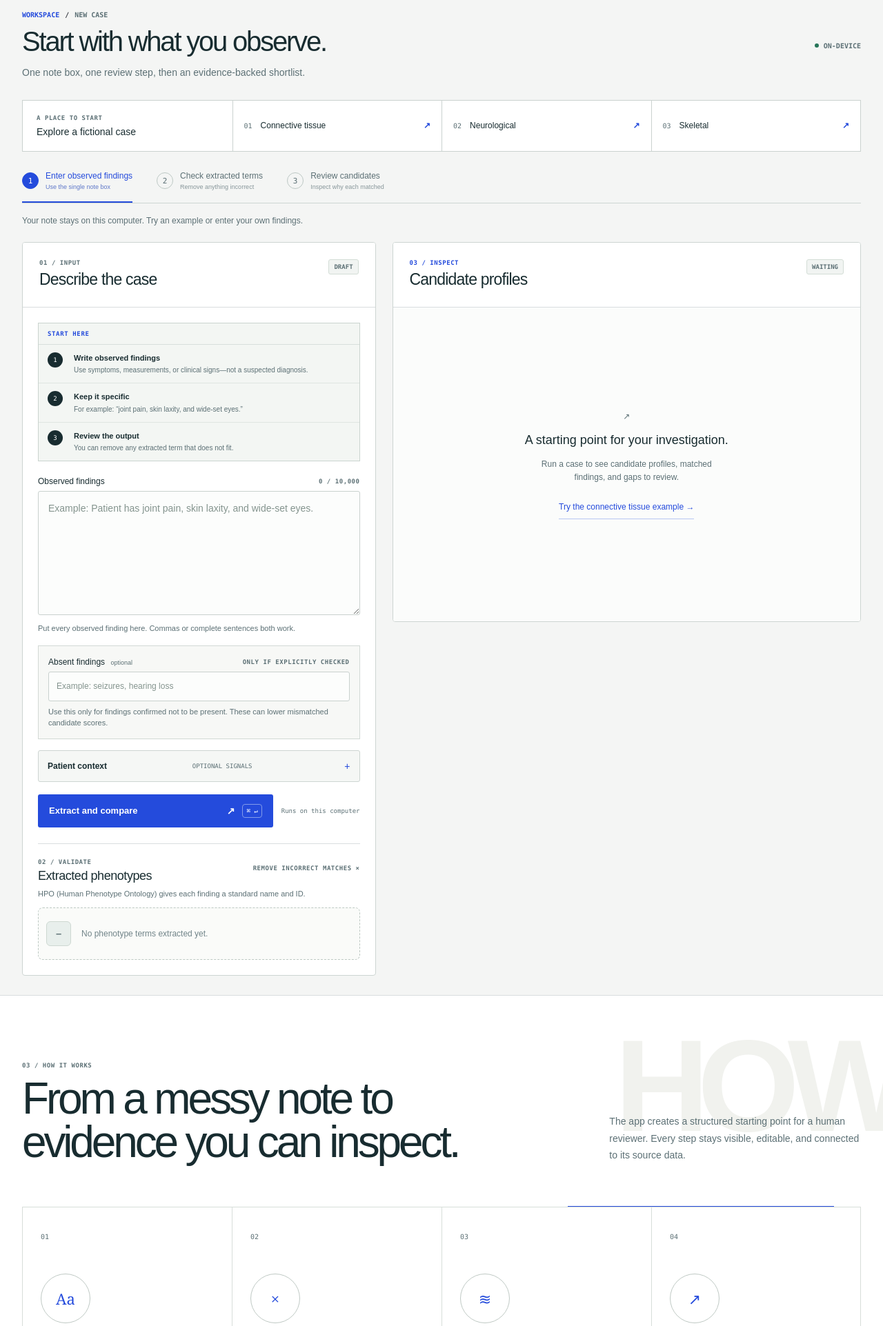
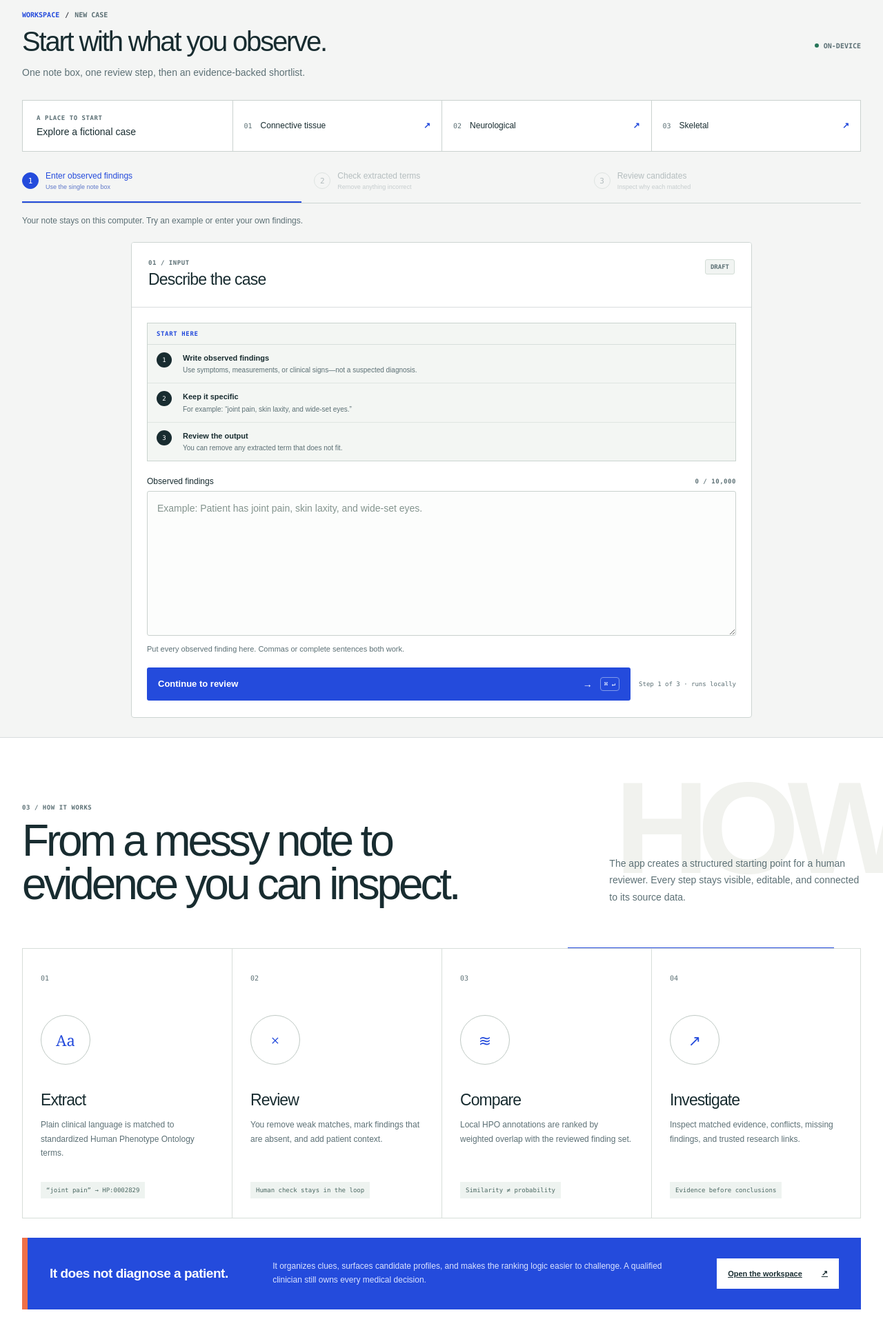
Before and after one commit to MokshKhemka/Cong-APP, a Flask app: page / in a window 1280 px wide. Shown: the part 883-2806 px from the top of the page at 69% size. Run offline with Flask 3, Linux system fonts and the light colour scheme; parts of the project's set-up code (start-up, migrations or seed data) failed here and were passed over.

Commit message:
Turn analysis into a guided three-step flow

```diff
--- a/static/app.js
+++ b/static/app.js
@@ -21,6 +21,9 @@ const hpoQuery = document.querySelector('#hpo-query');
 const hpoResults = document.querySelector('#hpo-results');
 const builderPreview = document.querySelector('#builder-preview');
 const builderUse = document.querySelector('#builder-use');
+const reviewContinue = document.querySelector('#review-continue');
+const wizardPages = [...document.querySelectorAll('[data-wizard-page]')];
+const wizardControls = [...document.querySelectorAll('.workflow [data-wizard-go]')];
 
 const excludedTermIds = new Set();
 let latestAnalysis = null;
@@ -37,11 +40,18 @@ const demos = {
   skeletal: {name: 'Skeletal', text: 'Patient has short stature, scoliosis and brachydactyly.'},
 };
 
-function setStep(index) {
-  document.querySelectorAll('.workflow a').forEach((link, i) => {
-    if (i === index) link.setAttribute('aria-current', 'step');
-    else link.removeAttribute('aria-current');
+function setStep(index, {scroll = false} = {}) {
+  wizardPages.forEach(page => { page.hidden = Number(page.dataset.wizardPage) !== index; });
+  wizardControls.forEach((control, i) => {
+    if (i === index) control.setAttribute('aria-current', 'step');
+    else control.removeAttribute('aria-current');
   });
+  if (scroll) document.querySelector('.workspace').scrollIntoView({behavior: reducedMotion.matches ? 'instant' : 'smooth', block: 'start'});
+}
+
+function updateWizardAccess() {
+  wizardControls[1].disabled = !latestAnalysis;
+  wizardControls[2].disabled = !latestAnalysis?.diseases.length || isStale;
 }
 
 function setResultsView(compare) {
@@ -64,13 +74,28 @@ function renderComparison(data) {
 function markEdited() {
   document.querySelector('#note-count').textContent = `${textInput.value.length.toLocaleString()} / 10,000`;
   setStep(0);
-  if (!latestAnalysis) return;
+  if (!latestAnalysis) {
+    updateWizardAccess();
+    return;
+  }
   isStale = true;
   exportButton.hidden = true;
   feedback.hidden = true;
   caseStatus.classList.add('stale');
   caseStatus.textContent = 'Case changed. The displayed results belong to the previous analysis. Run again to update them.';
   resultsPanelState.textContent = 'Needs update';
+  updateWizardAccess();
+}
+
+function markReviewEdited() {
+  if (!latestAnalysis) return;
+  isStale = true;
+  exportButton.hidden = true;
+  feedback.hidden = true;
+  caseStatus.classList.add('stale');
+  caseStatus.textContent = 'Review options changed. Continue to refresh the candidate profiles.';
+  resultsPanelState.textContent = 'Needs update';
+  updateWizardAccess();
 }
 
 async function loadDemo(key) {
@@ -86,8 +111,8 @@ async function loadDemo(key) {
   excludedTermIds.clear();
   markEdited();
   document.querySelector('#analysis').scrollIntoView({behavior: reducedMotion.matches ? 'instant' : 'smooth'});
-  await analyze();
-  if (latestAnalysis) caseStatus.textContent = `Fictional example: ${demo.name}. ${latestAnalysis.terms.length} findings extracted. Review them, then compare the candidate evidence.`;
+  await analyze(1);
+  if (latestAnalysis) caseStatus.textContent = `Fictional example: ${demo.name}. ${latestAnalysis.terms.length} findings extracted. Review them, then continue to candidates.`;
 }
 
 document.addEventListener('click', event => {
@@ -106,7 +131,8 @@ document.querySelector('#demo-replace').addEventListener('click', () => { if (pe
 document.querySelector('#demo-cancel').addEventListener('click', () => { pendingDemo = null; document.querySelector('#demo-confirm').hidden = true; });
 document.querySelector('#view-list').addEventListener('click', () => setResultsView(false));
 document.querySelector('#view-compare').addEventListener('click', () => setResultsView(true));
-formControls.forEach(control => control.addEventListener('input', markEdited));
+textInput.addEventListener('input', markEdited);
+[absentText, patientAge, patientSex, refractory].forEach(control => control.addEventListener('input', markReviewEdited));
 
 const hero = document.querySelector('.hero');
 const signalBoard = document.querySelector('.signal-board');
@@ -129,7 +155,11 @@ function syncHeader() {
 
 syncHeader();
 window.addEventListener('scroll', syncHeader, {passive: true});
-document.querySelectorAll('.workflow a').forEach((link, index) => link.addEventListener('click', () => setStep(index)));
+document.addEventListener('click', event => {
+  const control = event.target.closest('[data-wizard-go]');
+  if (!control || control.disabled) return;
+  setStep(Number(control.dataset.wizardGo), {scroll: true});
+});
 
 if (hero && signalBoard && !reducedMotion.matches) {
   let motionFrame = 0;
@@ -281,6 +311,7 @@ builderUse?.addEventListener('click', () => {
   excludedTermIds.clear();
   markEdited();
   history.pushState(null, '', '#analysis');
+  setStep(0);
   document.querySelector('#analysis').scrollIntoView({behavior: reducedMotion.matches ? 'instant' : 'smooth'});
   setTimeout(() => textInput.focus({preventScroll: true}), reducedMotion.matches ? 0 : 500);
 });
@@ -294,7 +325,9 @@ function setLoading(isLoading) {
   analyzeButton.disabled = isLoading;
   formControls.forEach(control => { control.disabled = isLoading; });
   document.querySelectorAll('[data-demo], .remove-term, #demo-replace').forEach(button => { button.disabled = isLoading; });
-  analyzeButton.querySelector('span').textContent = isLoading ? 'Comparing profiles…' : 'Extract and compare';
+  reviewContinue.disabled = isLoading;
+  analyzeButton.querySelector('span').textContent = isLoading ? 'Extracting findings…' : 'Continue to review';
+  reviewContinue.querySelector('span').textContent = isLoading ? 'Updating candidates…' : 'See candidate profiles';
   document.querySelector('.workspace').setAttribute('aria-busy', String(isLoading));
 }
 
@@ -417,7 +450,7 @@ function renderProfile(disease) {
       </div>`).join('')}`;
 }
 
-async function analyze() {
+async function analyze(destination = 1) {
   if (analyzeButton.disabled) return;
   const text = textInput.value.trim();
   if (!text) {
@@ -461,7 +494,9 @@ async function analyze() {
     renderSignals(data);
     renderComparison(data);
     resultTools.hidden = !data.diseases.length;
-    caseStatus.textContent = `${data.terms.length} findings extracted · ${data.diseases.length} candidates returned. Review the extracted terms, then compare the evidence.`;
+    caseStatus.textContent = destination === 2
+      ? `${data.terms.length} findings confirmed · ${data.diseases.length} candidates ready to inspect.`
+      : `${data.terms.length} findings extracted. Check each term, add any confirmed absences, then continue.`;
     differential.hidden = !data.diseases.length;
     profileSelect.innerHTML = '<option value="">Choose a candidate to compare…</option>'
       + data.diseases.map((disease, index) => (
@@ -471,34 +506,36 @@ async function analyze() {
     feedback.hidden = false;
     inputPanelState.textContent = `${data.terms.length} found`;
     resultsPanelState.textContent = `${data.diseases.length} ranked`;
+    updateWizardAccess();
+    setStep(destination, {scroll: true});
   } catch (error) {
     showError(termResults, error.message);
     showError(diseaseResults, 'Analysis failed. Check the service and try again.');
     inputPanelState.textContent = 'Review';
     resultsPanelState.textContent = 'Error';
     caseStatus.textContent = 'Analysis could not complete. Review the error below and try again.';
-    setStep(0);
+    updateWizardAccess();
+    setStep(destination === 2 ? 1 : 0);
   } finally {
     setLoading(false);
   }
 }
 
-analyzeButton.addEventListener('click', analyze);
+analyzeButton.addEventListener('click', () => analyze(1));
+reviewContinue.addEventListener('click', () => analyze(2));
 textInput.addEventListener('keydown', event => {
   if ((event.metaKey || event.ctrlKey) && event.key === 'Enter') {
     event.preventDefault();
-    analyze();
+    analyze(1);
   }
 });
-[textInput, additionalText].forEach(input => {
-  input.addEventListener('input', () => excludedTermIds.clear());
-});
+textInput.addEventListener('input', () => excludedTermIds.clear());
 
 termResults.addEventListener('click', event => {
   const button = event.target.closest('[data-remove-term]');
   if (!button) return;
   excludedTermIds.add(button.dataset.removeTerm);
-  analyze();
+  analyze(1);
 });
 
 profileSelect.addEventListener('change', event => {
--- a/static/polish.css
+++ b/static/polish.css
@@ -126,4 +126,13 @@ label,.label-row label{font-size:12px;color:var(--text);font-weight:500}.label-r
 .entry-guide p{margin:0;color:var(--muted);font-size:10px;line-height:1.5}.entry-guide p strong{display:block;margin-bottom:2px;color:var(--text);font-size:11px;font-weight:600}
 .absent-field{margin-top:16px;padding:16px 14px 14px;border:1px solid #d2d9d5;background:#f7f8f6}.absent-field .label-row label{margin-bottom:7px}.absent-field label small{margin-left:5px;color:var(--muted);font-size:9px;font-weight:400}.absent-field .field-hint{margin-bottom:0}
 @media(max-width:600px){.workflow a small{display:none}.entry-guide{margin:18px 18px 0}.entry-guide>div{padding:10px}.absent-field{padding:14px 12px}}
+
+/* Three-screen analysis flow */
+.workspace{display:block;max-width:900px;margin:0 auto}.wizard-page{width:100%;animation:wizard-in .38s cubic-bezier(.2,.75,.25,1) both}.wizard-page[hidden]{display:none!important}
+@keyframes wizard-in{from{opacity:0;transform:translateX(18px)}to{opacity:1;transform:none}}
+.workflow{display:grid;grid-template-columns:repeat(3,1fr);gap:0}.workflow button{display:flex;gap:10px;align-items:center;padding:0 18px 15px 0;border:0;border-bottom:2px solid transparent;background:transparent;color:var(--muted);text-align:left;font-size:12px;cursor:pointer}.workflow button+button{padding-left:18px}.workflow button b{display:grid;place-items:center;flex:0 0 24px;width:24px;height:24px;border:1px solid #bdc8c4;border-radius:50%;font:11px var(--mono)}.workflow button span{display:grid;gap:3px}.workflow button small{font-size:9px;font-weight:400;color:#87969a;line-height:1.35}.workflow button[aria-current]{color:var(--accent);border-bottom-color:var(--accent)}.workflow button[aria-current] b{background:var(--accent);color:#fff;border-color:var(--accent)}.workflow button[aria-current] small{color:#5f78c9}.workflow button:disabled{cursor:not-allowed;opacity:.42}
+.review-panel .phenotype-section{padding:26px 24px 24px;border-bottom:1px solid var(--line)}.review-copy{max-width:640px;margin:9px 0 18px;color:var(--muted);font-size:12px;line-height:1.65}.review-options{padding:4px 24px 0}.review-options .context-card{margin-top:14px}.review-options .absent-field{margin-left:0;margin-right:0}
+.wizard-actions{display:flex;justify-content:space-between;align-items:center;gap:16px;padding:22px 24px 24px}.wizard-actions .primary-button{flex:0 1 280px}.wizard-back,.results-back button{padding:10px 0;background:transparent;color:var(--muted);font-size:11px}.wizard-back:hover,.results-back button:hover{color:var(--accent)}.results-back{display:flex;justify-content:space-between;align-items:center;padding:12px 22px;border-bottom:1px solid var(--line);background:#f8faf8}.results-back span{font:9px var(--mono);color:var(--muted);text-transform:uppercase}.review-state{color:var(--accent);border-color:#b9c8f0;background:#edf2ff}
+.input-panel>.action-row{padding-bottom:24px}.input-panel .primary-field textarea{min-height:210px}
+@media(max-width:600px){.workflow button{padding:0 6px 12px;font-size:10px;line-height:1.35}.workflow button+button{padding-left:6px}.workflow button small{display:none}.workflow button b{width:20px;height:20px;flex-basis:20px}.review-panel .phenotype-section{padding:22px 18px}.review-options{padding:4px 18px 0}.wizard-actions{align-items:stretch;flex-direction:column-reverse;padding:18px}.wizard-actions .primary-button{width:100%;flex-basis:auto}.wizard-back{text-align:left}.results-back{padding:11px 16px}}
 @media print{.hero,.demo-shelf,.workflow,.case-status,.result-tools,.inline-help,.empty-demo{display:none!important}.content{background:#fff}.workspace{display:block}.evidence{color:#111;background:#fff}}
--- a/templates/index.html
+++ b/templates/index.html
@@ -150,15 +150,15 @@
           <button type="button" data-demo="skeletal"><span>03</span> Skeletal <b>↗</b></button>
         </div>
         <nav class="workflow" aria-label="Analysis progress">
-          <a href="#clinical-text" aria-current="step"><b>1</b><span>Enter observed findings<small>Use the single note box</small></span></a>
-          <a href="#phenotype-heading"><b>2</b><span>Check extracted terms<small>Remove anything incorrect</small></span></a>
-          <a href="#differential-heading"><b>3</b><span>Review candidates<small>Inspect why each matched</small></span></a>
+          <button type="button" data-wizard-go="0" aria-current="step"><b>1</b><span>Enter observed findings<small>Use the single note box</small></span></button>
+          <button type="button" data-wizard-go="1" disabled><b>2</b><span>Check extracted terms<small>Remove anything incorrect</small></span></button>
+          <button type="button" data-wizard-go="2" disabled><b>3</b><span>Review candidates<small>Inspect why each matched</small></span></button>
         </nav>
         <p id="case-status" class="case-status" role="status" aria-live="polite">Your note stays on this computer. Try an example or enter your own findings.</p>
         <div id="demo-confirm" class="demo-confirm" hidden><p>Load this example in place of your current note?</p><button id="demo-replace" type="button">Load example</button><button id="demo-cancel" type="button">Keep my note</button></div>
 
         <section class="workspace" aria-label="Clinical analysis tools" aria-busy="false">
-          <article class="panel input-panel">
+          <article class="panel input-panel wizard-page" data-wizard-page="0">
             <header class="panel-heading">
               <div>
                 <p class="section-label">01 / Input</p>
@@ -184,19 +184,55 @@
             </div>
 
             <input id="additional-text" type="hidden" value="">
+            <div class="action-row">
+              <button id="analyze-button" class="primary-button" type="button" title="Analyze note (Ctrl/Command + Enter)">
+                <span>Continue to review</span>
+                <span class="run-icon" aria-hidden="true">→</span>
+                <kbd>⌘ ↵</kbd>
+              </button>
+              <span class="action-note">Step 1 of 3 · runs locally</span>
+            </div>
+          </article>
+
+          <article class="panel review-panel wizard-page" data-wizard-page="1" hidden>
+            <header class="panel-heading">
+              <div>
+                <p class="section-label">02 / Review</p>
+                <h2>Check what Notice found</h2>
+              </div>
+              <span class="panel-state review-state">Your turn</span>
+            </header>
+            <section class="phenotype-section" aria-labelledby="phenotype-heading">
+              <div class="subsection-heading">
+                <div>
+                  <p class="section-label">Observed findings</p>
+                  <h3 id="phenotype-heading">Extracted phenotypes</h3>
+                </div>
+                <span class="review-hint">Remove incorrect matches ×</span>
+              </div>
+              <p class="review-copy">Notice translated your note into standardized HPO terms. Remove anything that does not match the patient before continuing.</p>
+              <div id="term-results" class="results empty" aria-live="polite">
+                <div class="empty-state compact">
+                  <span class="empty-code" aria-hidden="true">—</span>
+                  <span>No phenotype terms extracted yet.</span>
+                </div>
+              </div>
+            </section>
+
+            <div class="review-options">
               <div class="field absent-field">
                 <div class="label-row">
-                <label for="absent-text">Absent findings <small>optional</small></label>
+                  <label for="absent-text">Anything confirmed absent? <small>optional</small></label>
                   <span>Only if explicitly checked</span>
                 </div>
                 <input id="absent-text" type="text" maxlength="10000" autocomplete="off" placeholder="Example: seizures, hearing loss">
-              <p class="field-hint">Use this only for findings confirmed not to be present. These can lower mismatched candidate scores.</p>
+                <p class="field-hint">Leave this blank if you do not know. Absent findings can lower mismatched candidate scores.</p>
               </div>
 
               <details class="context-card">
                 <summary>
-                <span>Patient context</span>
-                <small>Optional signals</small>
+                  <span>Add age, sex, or persistence</span>
+                  <small>Optional context</small>
                 </summary>
                 <div class="context-content">
                   <div class="context-grid">
@@ -222,35 +258,15 @@
                   </label>
                 </div>
               </details>
-
-            <div class="action-row">
-              <button id="analyze-button" class="primary-button" type="button" title="Analyze note (Ctrl/Command + Enter)">
-                <span>Extract and compare</span>
-                <span class="run-icon" aria-hidden="true">↗</span>
-                <kbd>⌘ ↵</kbd>
-              </button>
-              <span class="action-note">Runs on this computer</span>
             </div>
 
-            <section class="phenotype-section" aria-labelledby="phenotype-heading">
-              <div class="subsection-heading">
-                <div>
-                  <p class="section-label">02 / Validate</p>
-                  <h3 id="phenotype-heading">Extracted phenotypes</h3>
+            <div class="wizard-actions">
+              <button type="button" class="wizard-back" data-wizard-go="0">← Back to note</button>
+              <button id="review-continue" type="button" class="primary-button"><span>See candidate profiles</span><span aria-hidden="true">→</span></button>
             </div>
-                <span class="review-hint">Remove incorrect matches ×</span>
-              </div>
-              <p class="field-hint">HPO (Human Phenotype Ontology) gives each finding a standard name and ID.</p>
-              <div id="term-results" class="results empty" aria-live="polite">
-                <div class="empty-state compact">
-                  <span class="empty-code" aria-hidden="true">—</span>
-                  <span>No phenotype terms extracted yet.</span>
-                </div>
-              </div>
-            </section>
           </article>
 
-          <article class="panel results-panel">
+          <article class="panel results-panel wizard-page" data-wizard-page="2" hidden>
             <header class="panel-heading">
               <div>
                 <p class="section-label accent">03 / Inspect</p>
@@ -258,6 +274,7 @@
               </div>
               <span class="panel-state waiting">Waiting</span>
             </header>
+            <div class="results-back"><button type="button" data-wizard-go="1">← Back to findings</button><span>Step 3 of 3</span></div>
             <div id="result-tools" class="result-tools" hidden>
               <div class="view-switch" role="group" aria-label="Results view"><button id="view-list" type="button" aria-pressed="true">Ranked list</button><button id="view-compare" type="button" aria-pressed="false">Compare top 3</button></div>
               <details class="inline-help"><summary>How are scores calculated?</summary><p>Scores measure weighted overlap with annotated phenotype profiles. They are not the probability of having a disease. Higher means closer overlap; frequency weights can push scores above 100. Rare findings carry more weight; absent findings and context can reduce a score. This heuristic prototype has not been clinically validated.</p></details>
```
Also changed, not shown: README.md. Lines whose indentation alone changed are shown as unchanged.
